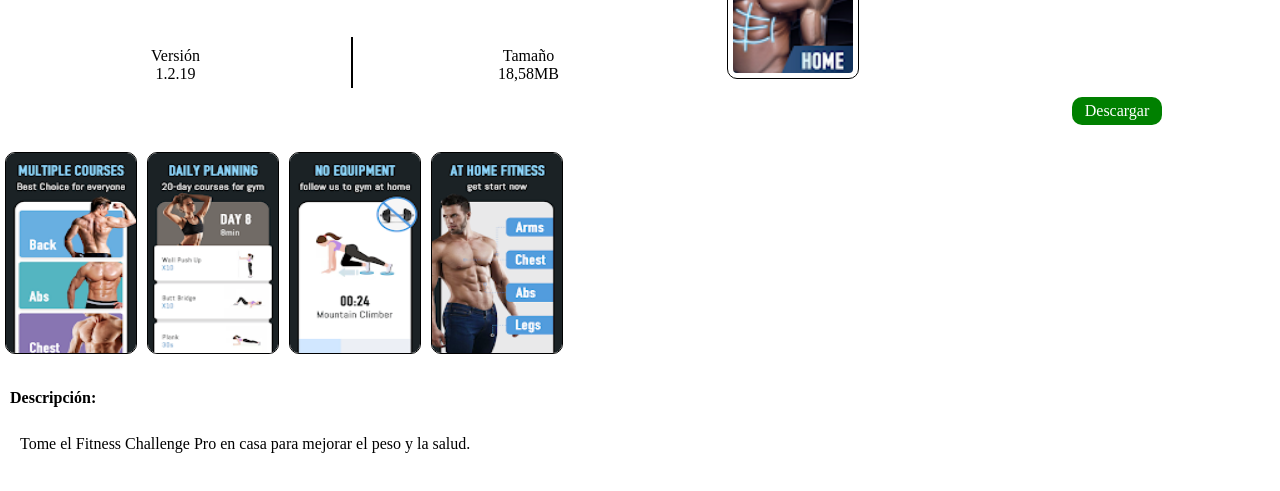
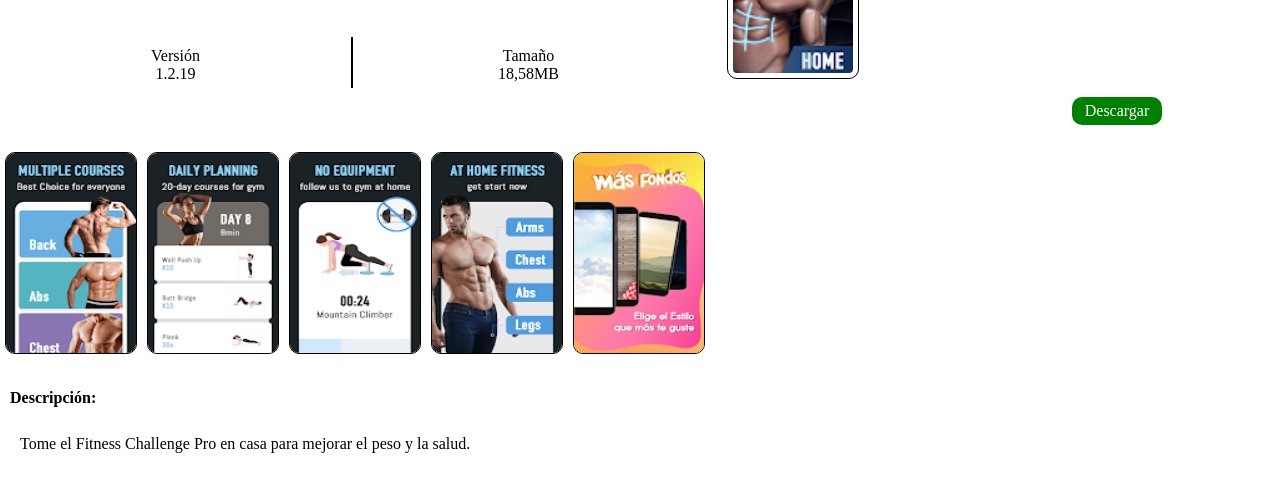
Before and after one commit to developer-shop/Fitness-Challenge-Pro, a plain HTML site: page index.html in a window 1280 px wide. Shown: the part 73-564 px from the top of the page. Drawn offline with Linux system fonts and the light colour scheme.

Commit message:
Update index.html

```diff
--- a/index.html
+++ b/index.html
@@ -75,7 +75,10 @@ p{padding: 10px; }
 </section>
 <section id="section6">
 <img src="5.webp" >
-
+</section>
+<section id="section6">
+<img src="6.webp" >
+</section>
 </div>
 
 <div class="footer">
```
